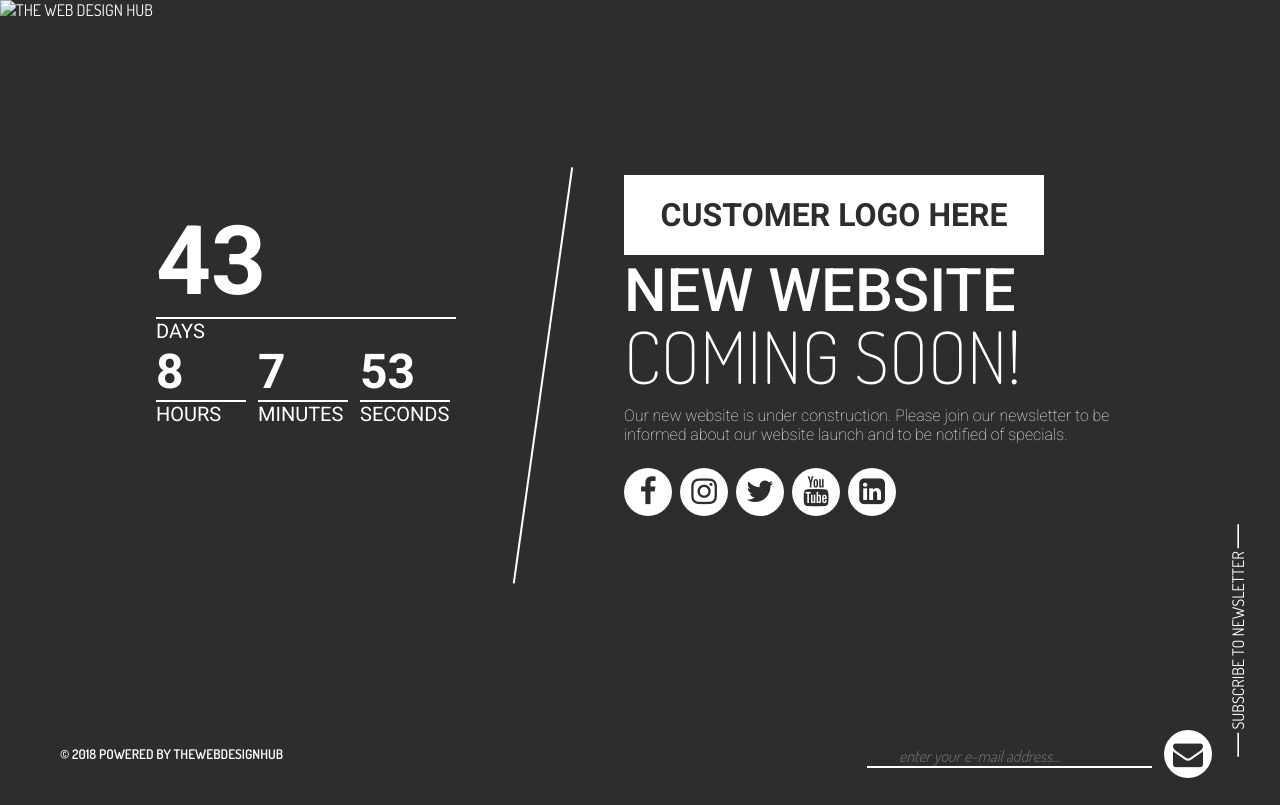
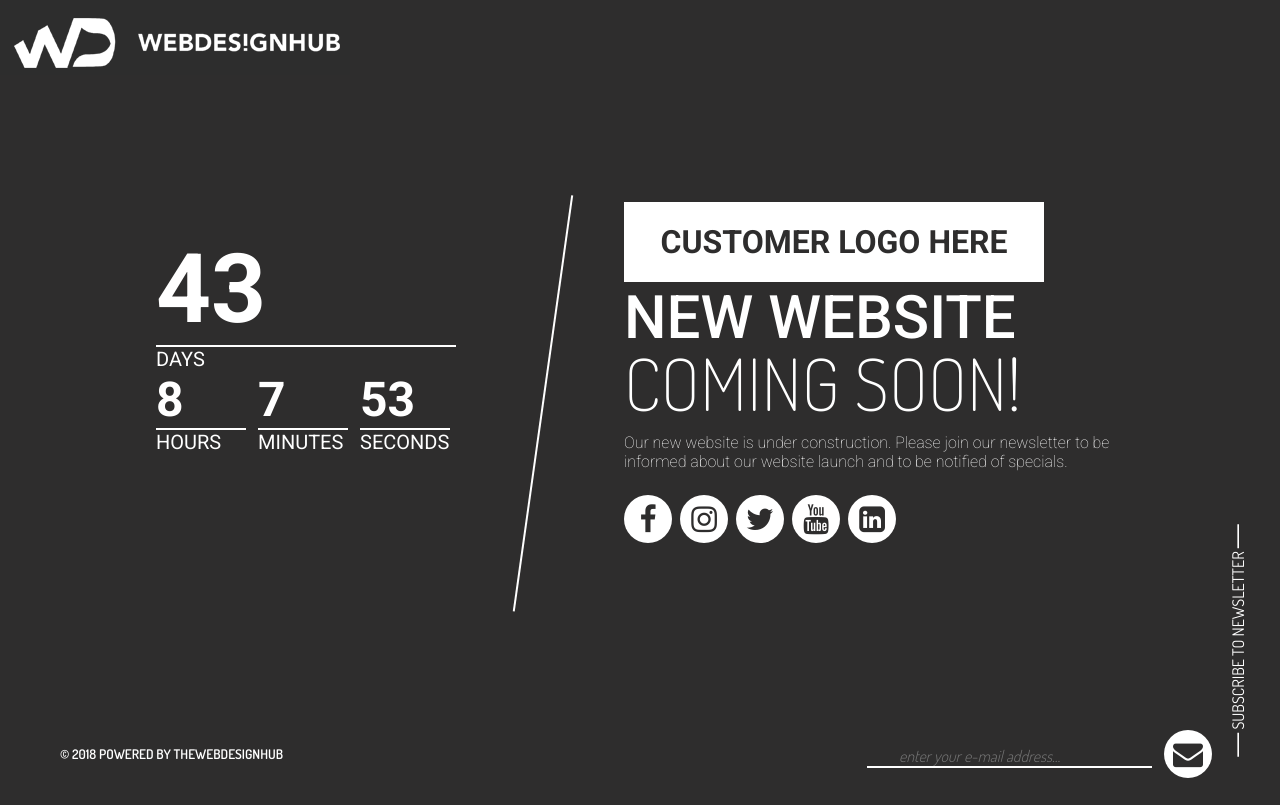
Before and after one commit to Lxsthorne/landing, a plain HTML site: page index.html in a window 1280 px wide. Drawn offline with nearby package versions, Linux system fonts and the light colour scheme.

Commit message:
Update index.html

```diff
--- a/index.html
+++ b/index.html
@@ -14,7 +14,7 @@
 
 <body>
   <header id="header">
-    <img id="logo-image"src="TheWebDesignHubLogo.png" alt="The Web Design Hub" style="height:100%"/>  <!--  TheWebDesignHubLogo.png  -->
+    <img id="logo-image"src="WebDesignHubLogo.png" alt="The Web Design Hub" style="height:100%"/>  <!--  TheWebDesignHubLogo.png  -->
   </header>
   <div class="wrapper">
     <div id="cd-wrap">
```
